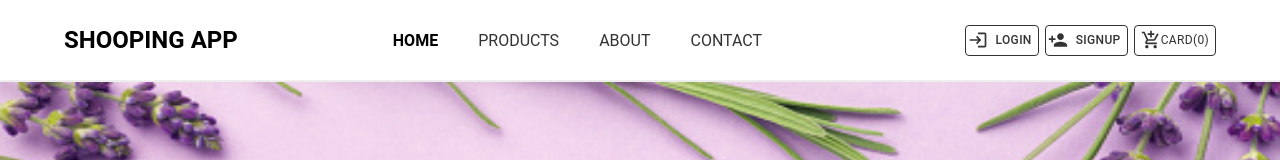
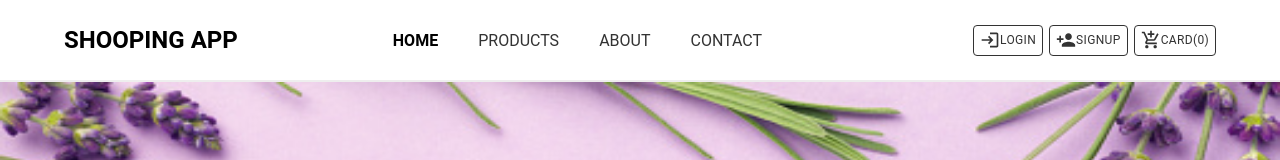
Before and after one commit to Bahaa83/EcommerceProject, a React (Create React App) app in the folder shooping-app-client/: page / in a window 1280 px wide. Shown: the top 160 px of the page. Built offline with nearby package versions, Linux system fonts and the light colour scheme; no server answers.

Commit message:
Add link

```diff
--- a/shooping-app-client/src/Components/Navbar.js
+++ b/shooping-app-client/src/Components/Navbar.js
@@ -40,8 +40,8 @@ import { useSelector } from 'react-redux';
                             <li className={Styles.navItem}><NavLink className={Styles.textDeco} to="/contact">Contact</NavLink></li>
                         </ul>
                         <div className={Styles.navBtns}>
-                            <NavButton href='/login' variant="outlined"  startIcon={<LoginIcon  fontSize="small" />}>Login</NavButton>
-                            <NavButton href='/signup' variant="outlined" startIcon={<PersonAddIcon  fontSize="small"  />}>Signup</NavButton>
+                            <Link className={Styles.cardLink} to='/login' variant="outlined"><LoginIcon fontSize="small"  />Login</Link>
+                            <Link className={Styles.cardLink} to='/signup' variant="outlined"><PersonAddIcon fontSize="small"  />Signup</Link>
                             <Link className={Styles.cardLink} to='/card' variant="outlined"><AddShoppingCartIcon fontSize="small"  />Card({cardCount.length})</Link>
                         </div>
                     </div>
```
